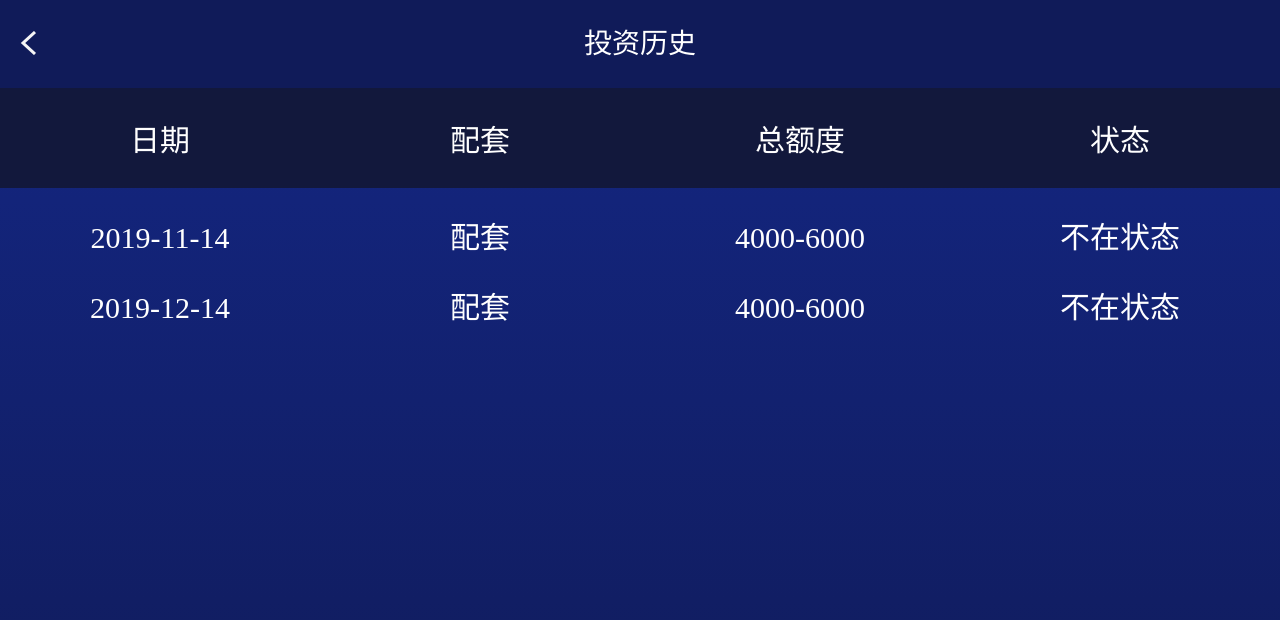
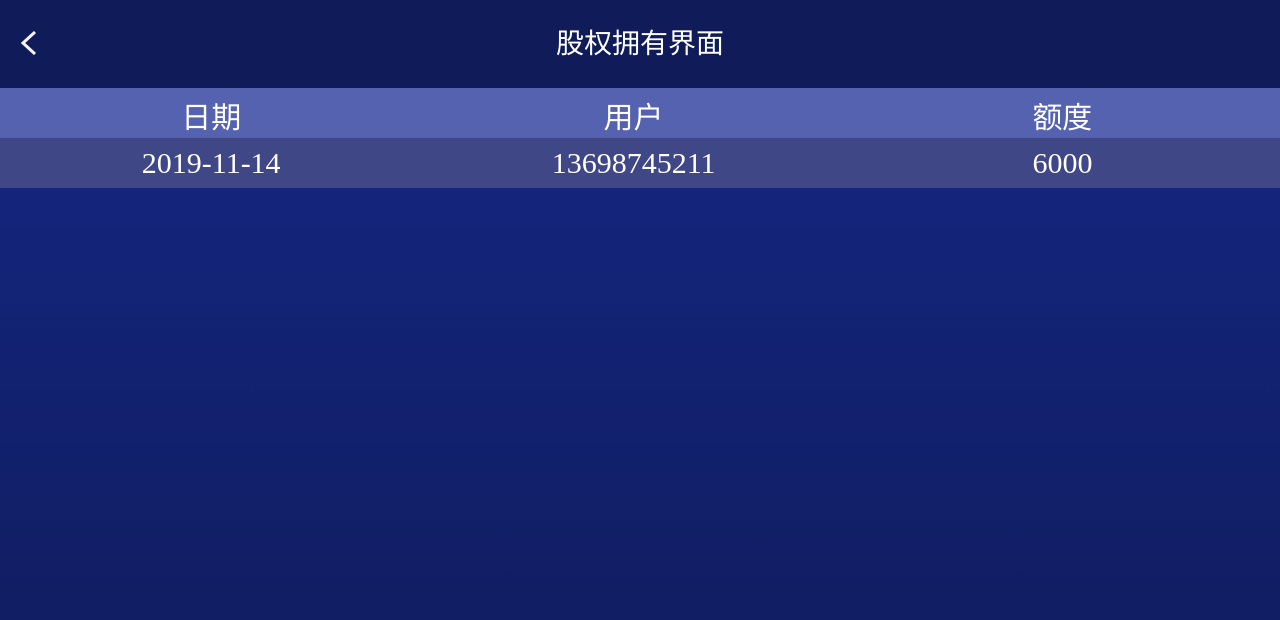
Before and after one commit to zhifengnetwork/HTDweb, a plain HTML site: page invest/stockRight.html in a window 1280 px wide. Drawn offline with Linux system fonts and the light colour scheme; a web font is replaced by a local one.

Commit message:
第六阶段半

```diff
--- /dev/null
+++ b/css/home/stockRight.css
@@ -0,0 +1,77 @@
+.wrap {
+	width: 100%;
+	height: auto;
+}
+.zoshoyi {
+	padding-top: .88rem;
+	box-sizing: border-box;
+}
+
+.tanxingHead {
+	text-align: center;
+	height: .6rem;
+	width: 100%;
+	list-style: none;
+	display: -webkit-box;
+	display: -moz-box;
+	display: -ms-flexbox;
+	display: -webkit-flex;
+	display: flex;
+	-webkit-justify-content: center;
+	justify-content: center;
+	-moz-box-pack: center;
+	-webkit-box-pack: center;
+	box-pack: center;
+	background-color: #12183c;
+}
+
+.tanxingHead li {
+	-prefix-box-flex: 1;
+	-webkit-box-flex: 1;
+	-webkit-flex: 1;
+	-moz-box-flex: 1;
+	-ms-flex: 1;
+	flex: 1;
+	height: 100%;
+	color: #fff;
+	font-size: .26rem;
+	line-height: .6rem;
+}
+
+.tanxing {
+	display: -webkit-box;
+	display: -moz-box;
+	display: -ms-flexbox;
+	display: -webkit-flex;
+	display: flex;
+	-webkit-justify-content: center;
+	justify-content: center;
+	-moz-box-pack: center;
+	-webkit-box-pack: center;
+	box-pack: center;
+	text-align: center;
+	height: .5rem;
+	line-height: 1rem;
+}
+
+.tanxing p {
+	-prefix-box-flex: 1;
+	-webkit-box-flex: 1;
+	-webkit-flex: 1;
+	-moz-box-flex: 1;
+	-ms-flex: 1;
+	flex: 1;
+	height: 100%;
+	font-size: .24rem;
+	line-height: .5rem;
+	color: #fff;
+}
+
+
+.tanxing:nth-child(odd) {
+	background-color: #5462af;
+}
+
+.tanxing:nth-child(even) {
+	background-color: #404786;
+}
--- a/invest/index__ylf.html
+++ b/invest/stockRight.html
@@ -4,9 +4,10 @@
 	<head>
 		<meta charset="utf-8" />
 		<meta name="viewport" content="width=device-width,initial-scale=1,minimum-scale=1,maximum-scale=1,user-scalable=no" />
+		<script src="../js/public/rem.js"></script>
 		<link rel="stylesheet" href="../css/public/base.css" />
 		<link rel="stylesheet" href="../css/public/reset.css" />
-		<title>投资历史</title>
+		<title>股权拥有界面</title>
 
 		<style>
 			.zoshoyi {
@@ -16,51 +17,50 @@
 
 			.tanxing {
 				text-align: center;
-				height: 1rem;
+				height: .6rem;
 				width: 100%;
-				background-color: #12183c;
+				list-style: none;
 				display: flex;
 				align-items: center;
+				background-color: #12183c;
 			}
 
 			.tanxing li {
 				flex-wrap: wrap;
 				color: white;
 				font-size: .3rem;
-				list-style: none;
-				width: 30%;
+				width: 33%;
+				height: 100%;
+				line-height: .6rem;
+			}
+			.tanxing li:last-child {
+				width: 34%;
 			}
 
-			.tanxing1 {
+			.tanxing {
 				display: flex;
 				text-align: center;
-				height: .7rem;
+				height: .5rem;
 				width: 100%;
 				line-height: 1rem;
 			}
 
-			.tanxing1 p {
+			.tanxing p {
 				flex-wrap: nowrap;
 				font-size: .3rem;
-				list-style: none;
-				width: 30%;
+				width: 33%;
+				height: 100%;
+				line-height: .5rem;
 				color: white;
 			}
-
-			.tanxing2 {
-				display: flex;
-				text-align: center;
-				height: .7rem;
-				width: 100%;
-				line-height: 1rem;
+			.tanxing p:last-child {
+				width: 34%;
 			}
-
-			.tanxing2 p {
-				flex-wrap: nowrap;
-				font-size: .3rem;
-				list-style: none;
-				width: 30%;
-				color: white;
+			.tanxing:nth-child(odd){
+			    background-color: #5462af;
+			}
+			.tanxing:nth-child(even){
+			    background-color: #404786;
 			}
 		</style>
 
@@ -70,30 +70,23 @@
 
 		<div class="header-zp">
 			<span class="return" onclick="javascript:history.back(-1)"><img src="../image/public/return-zp@2x.png"></span>
-			<h3>投资历史</h3>
+			<h3>股权拥有界面</h3>
 		</div>
 		<div class="zoshoyi">
 			<ul class="tanxing">
 				<li>日期</li>
-				<li>配套</li>
-				<li>总额度</li>
-				<li>状态</li>
+				<li>用户</li>
+				<li>额度</li>
 			</ul>
-			<div class="tanxing1">
+			<div class="tanxing">
 				<p>2019-11-14</p>
-				<p>配套</p>
-				<p class="you1">4000-6000</p>
-				<p>不在状态</p>
-			</div>
-			<div class="tanxing2">
-				<p>2019-12-14</p>
-				<p>配套</p>
-				<p class="you2">4000-6000</p>
-				<p>不在状态</p>
+				<p>13698745211</p>
+				<p>6000</p>
 			</div>
 
+
 			<script src="../js/public/jquery-1.8.3.min.js"></script>
-			<script src="../js/public/rem.js"></script>
+
 	</body>
 
 </html>
```
Also changed, not shown: home/stockRight.html (added, +41 -0 lines).
